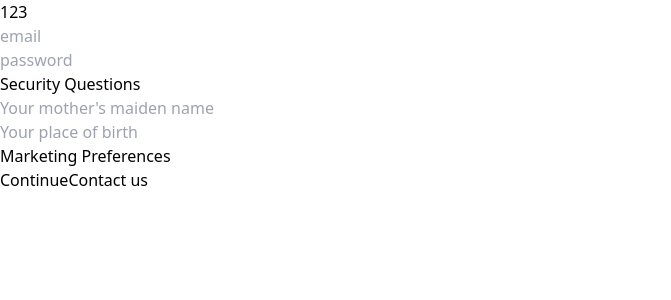
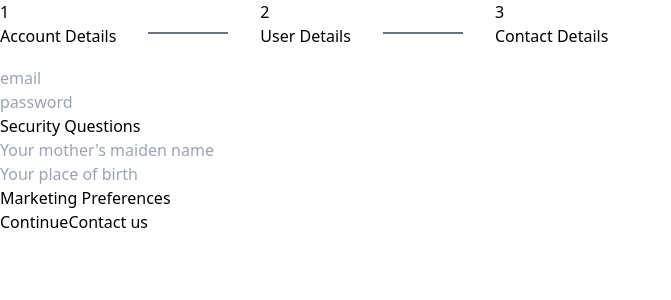
Before and after one commit to p-dim-popov/registration-form-nextjs, a Next.js app: page /register/account-details in a window 1280 px wide. Shown: the top 300 px of the page, without its empty margins (0-671 px from the left). Built offline with nearby package versions, Linux system fonts and the light colour scheme.

Commit message:
style(Stepper): add divider

```diff
--- a/src/components/register/form-header/RegisterFormHeader.tsx
+++ b/src/components/register/form-header/RegisterFormHeader.tsx
@@ -3,14 +3,12 @@ import Stepper from "@src/components/stepper/Stepper";
 import StepBox from "@src/components/step-box/StepBox";
 import { RegisterPage } from "@src/contexts/register/RegisterContext";
 
-const RegisterFormHeader: React.FC = (props) => (
-    <div>
-        <Stepper>
-            <StepBox forPage={RegisterPage.AccountDetails}>1</StepBox>
-            <StepBox forPage={RegisterPage.UserDetails}>2</StepBox>
-            <StepBox forPage={RegisterPage.ContactDetails}>3</StepBox>
-        </Stepper>
-    </div>
+const RegisterFormHeader: React.FC = () => (
+    <Stepper>
+        <StepBox forPage={RegisterPage.AccountDetails} title="Account Details">1</StepBox>
+        <StepBox forPage={RegisterPage.UserDetails} title="User Details">2</StepBox>
+        <StepBox forPage={RegisterPage.ContactDetails} title="Contact Details">3</StepBox>
+    </Stepper>
 );
 
 export default RegisterFormHeader;
--- a/src/components/stepper/Stepper.tsx
+++ b/src/components/stepper/Stepper.tsx
@@ -1,7 +1,19 @@
 import React from "react";
 
 const Stepper: React.FC = ({ children }) => (
-    <div className="flex flex-row">{children}</div>
+    <div className="flex flex-row">
+        {
+            [children]
+                .flat()
+                .reduce((prevVal, curVal) => (
+                    <>
+                        {prevVal}
+                        <div className="border-t-2 border-gray-500 w-20 self-baseline m-8" />
+                        {curVal}
+                    </>
+                ))
+        }
+    </div>
 );
 
 export default Stepper;
```
Also changed, not shown: 1 other file (tests, documents, lock files or other folders).
